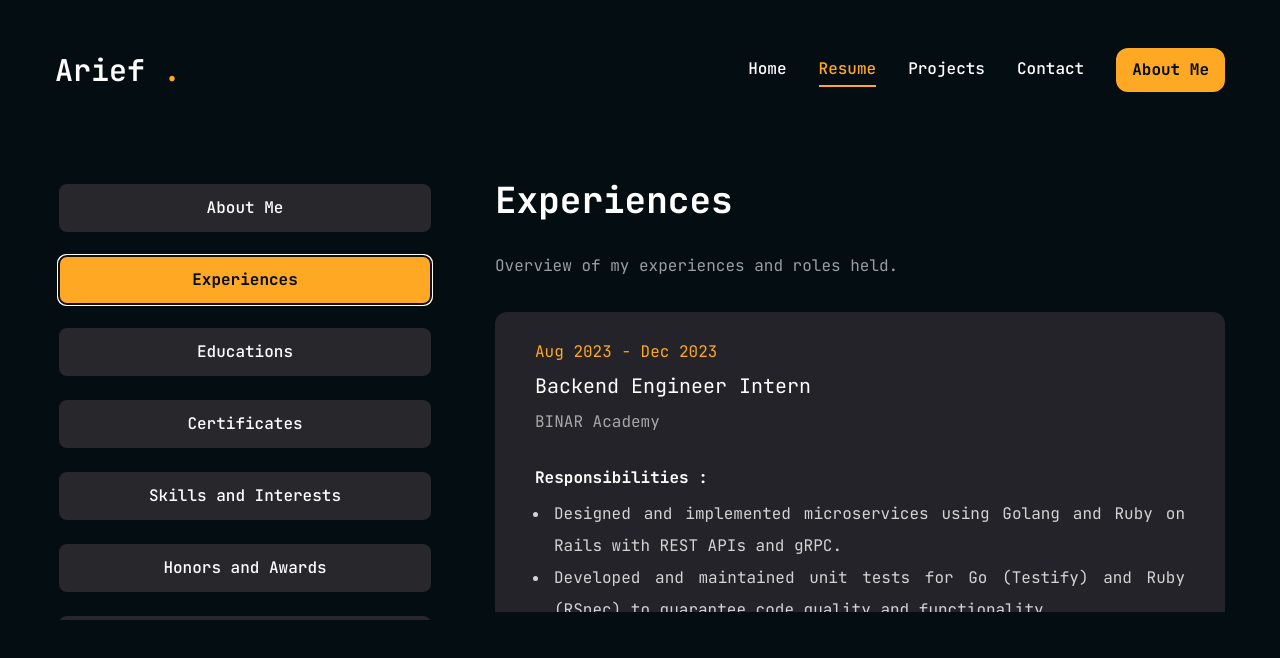
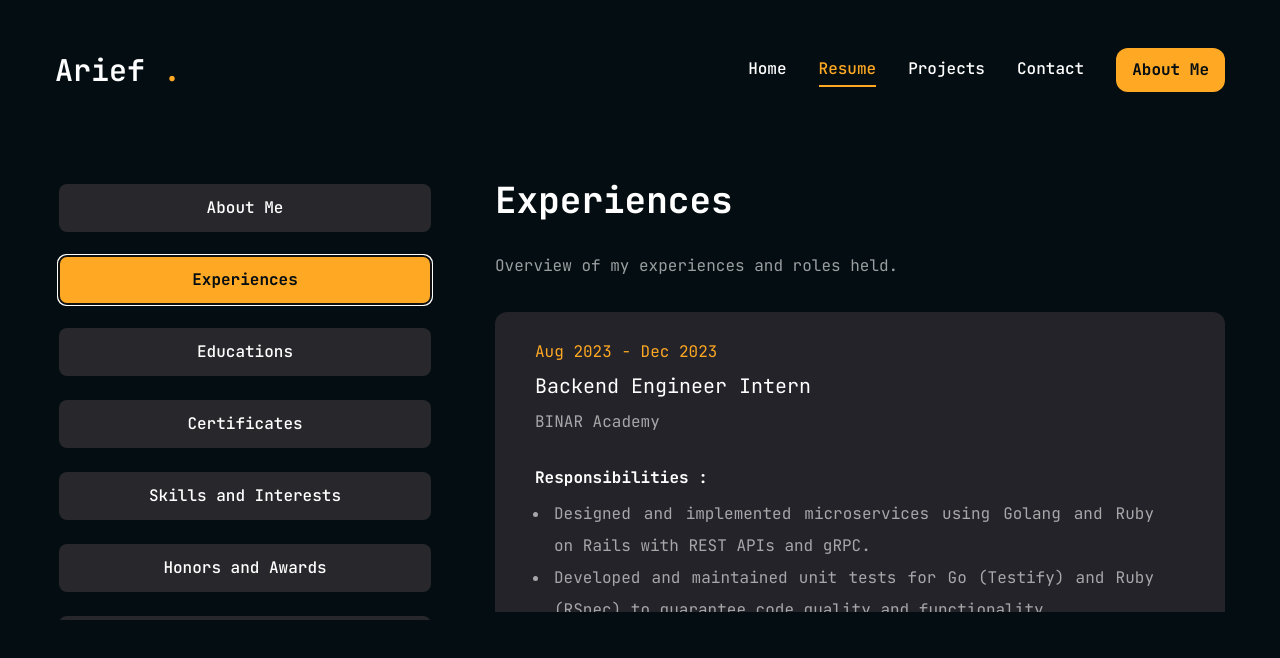
Before and after one commit to arieeefrahman/personal-website, a Next.js app: page /resume in a window 1280 px wide. Both pictures are taken after a click on the tab "Experiences". Shown: the top 658 px of the page. Built offline with nearby package versions, Linux system fonts and the light colour scheme.

Commit message:
fix: fix style in experience responsibilities

```diff
--- a/app/resume/components/Experience.jsx
+++ b/app/resume/components/Experience.jsx
@@ -43,8 +43,8 @@ const Experience = () => (
                         <p className='pt-5 font-bold text-left'>Responsibilities : </p>
                         <ul className='list-disc ml-[15px] text-left'>
                             {item.responsibilities.map((detail, detailIdx) => (
-                                <li key={detailIdx} className='text-white/80'>
-                                <p className='ml-1 text-justify'>{detail}</p>
+                                <li key={detailIdx} className='text-white/60'>
+                                <p className='ml-1 max-w-[400px] xl:max-w-[600px] text-justify text-white/60'>{detail}</p>
                                 </li>
                             ))}
                         </ul>
```
